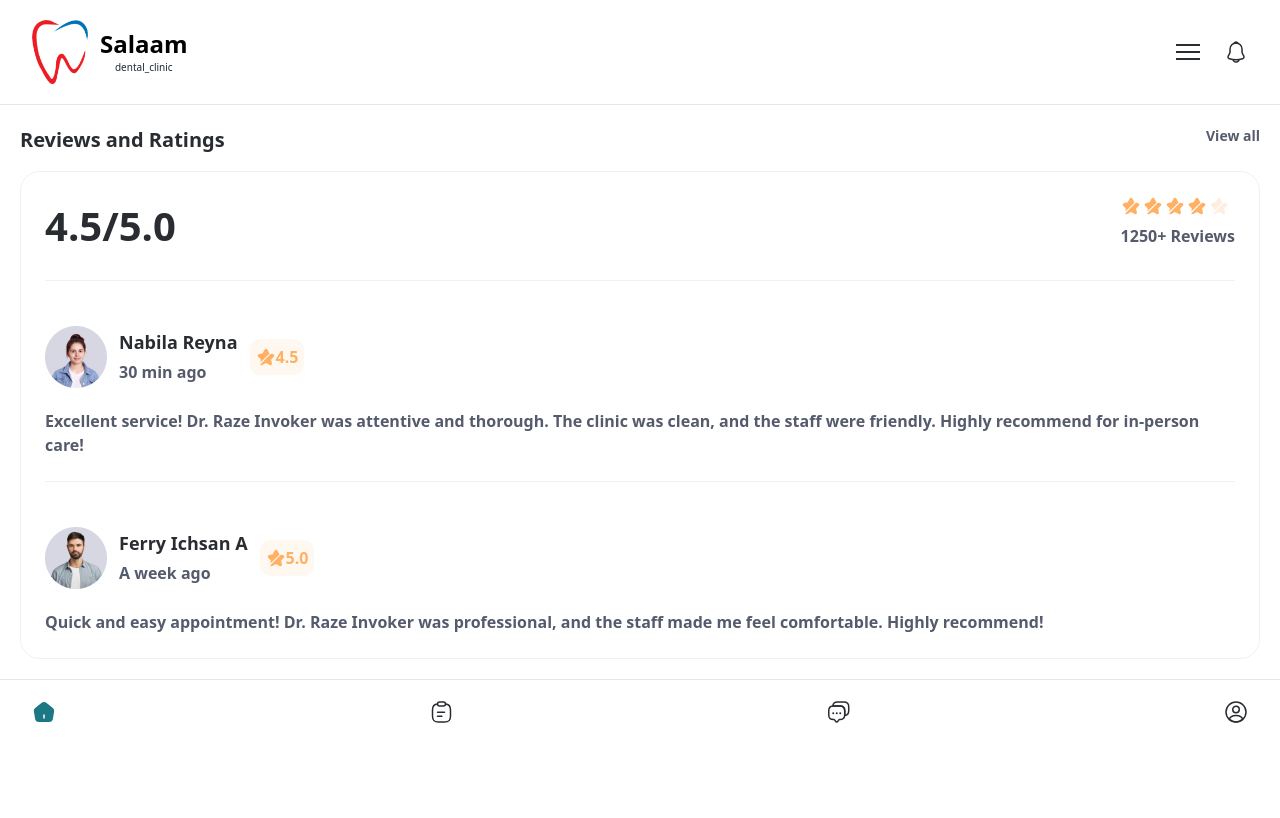
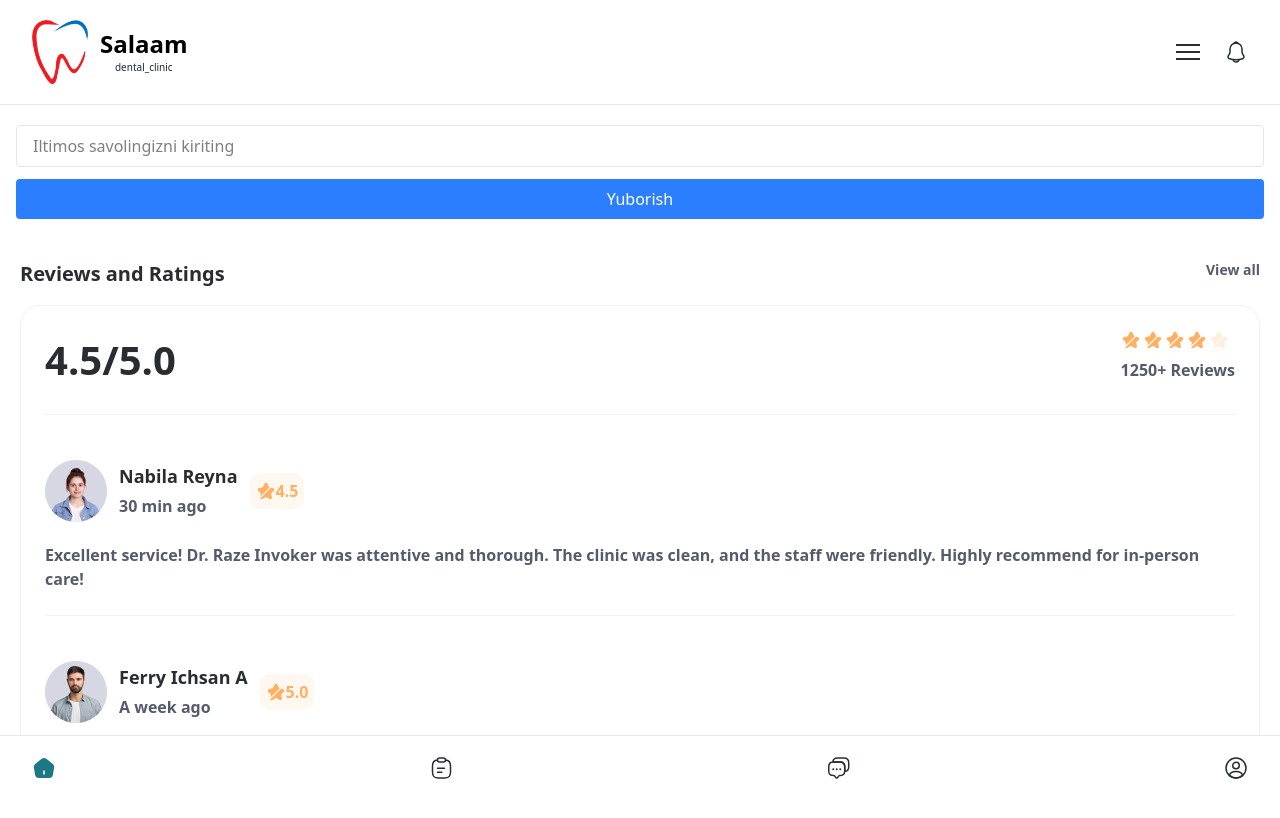
Before and after one commit to IsmoilQaxramonov/clinic-app, a React (Vite) app: page /chat in a window 1280 px wide. Shown: the top 818 px of the page. Built offline with nearby package versions, Linux system fonts and the light colour scheme.

Commit message:
added question

```diff
--- /dev/null
+++ b/src/components/question.tsx
@@ -0,0 +1,10 @@
+export const Question = () => {
+    return (
+        <>
+            <div className="flex flex-col gap-3 mx-4 my-5">
+                <input className="px-4 py-2 rounded border border-gray-200" type="text" placeholder="Iltimos savolingizni kiriting" />
+                <button className="bg-blue-500 text-white px-5 py-2 rounded">Yuborish</button>
+            </div>
+        </>
+    )
+}
--- a/src/pages/chat.tsx
+++ b/src/pages/chat.tsx
@@ -1,12 +1,14 @@
-import { Link } from "react-router-dom"
-import Reviews from "../components/reviews"
+import { Link } from "react-router-dom";
+import Reviews from "../components/reviews";
+import { Question } from "../components/question";
 
 export const Chat = () => {
-    return (
-        <>
-            <Link to={"/chat"}>
-                <Reviews/>
-            </Link>
-        </>
-    )
-}
+  return (
+    <>
+      <Link to={"/chat"}>
+        <Question />
+        <Reviews />
+      </Link>
+    </>
+  );
+};
```
Also changed, not shown: public/Mask group.png (deleted).
